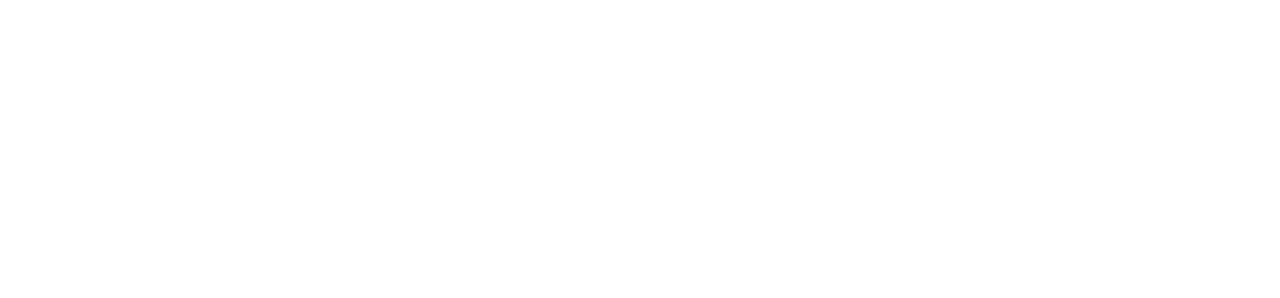
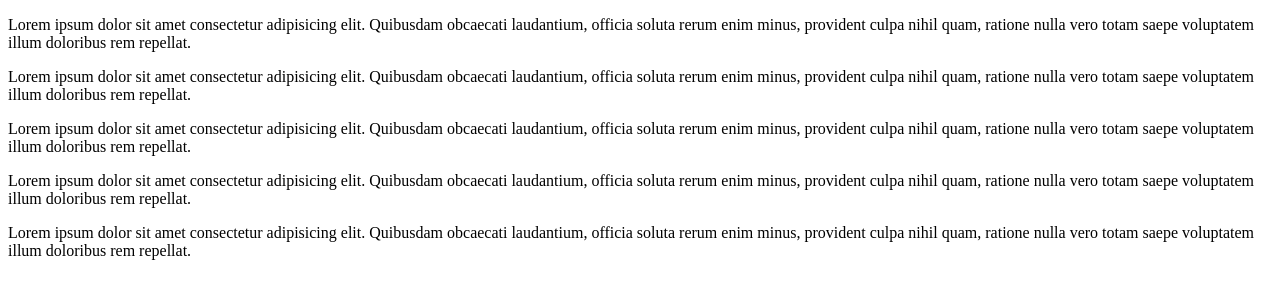
Before and after one commit to zallengrad/projectTraining, a plain HTML site: page index.html in a window 1280 px wide. Drawn offline with Linux system fonts and the light colour scheme.

Commit message:
menambahkan 5 paragraf

```diff
--- a/index.html
+++ b/index.html
@@ -6,6 +6,10 @@
     <title>Document</title>
 </head>
 <body>
-
+    <p>Lorem ipsum dolor sit amet consectetur adipisicing elit. Quibusdam obcaecati laudantium, officia soluta rerum enim minus, provident culpa nihil quam, ratione nulla vero totam saepe voluptatem illum doloribus rem repellat.</p>
+    <p>Lorem ipsum dolor sit amet consectetur adipisicing elit. Quibusdam obcaecati laudantium, officia soluta rerum enim minus, provident culpa nihil quam, ratione nulla vero totam saepe voluptatem illum doloribus rem repellat.</p>
+    <p>Lorem ipsum dolor sit amet consectetur adipisicing elit. Quibusdam obcaecati laudantium, officia soluta rerum enim minus, provident culpa nihil quam, ratione nulla vero totam saepe voluptatem illum doloribus rem repellat.</p>
+    <p>Lorem ipsum dolor sit amet consectetur adipisicing elit. Quibusdam obcaecati laudantium, officia soluta rerum enim minus, provident culpa nihil quam, ratione nulla vero totam saepe voluptatem illum doloribus rem repellat.</p>
+    <p>Lorem ipsum dolor sit amet consectetur adipisicing elit. Quibusdam obcaecati laudantium, officia soluta rerum enim minus, provident culpa nihil quam, ratione nulla vero totam saepe voluptatem illum doloribus rem repellat.</p>
 </body>
 </html>
```
